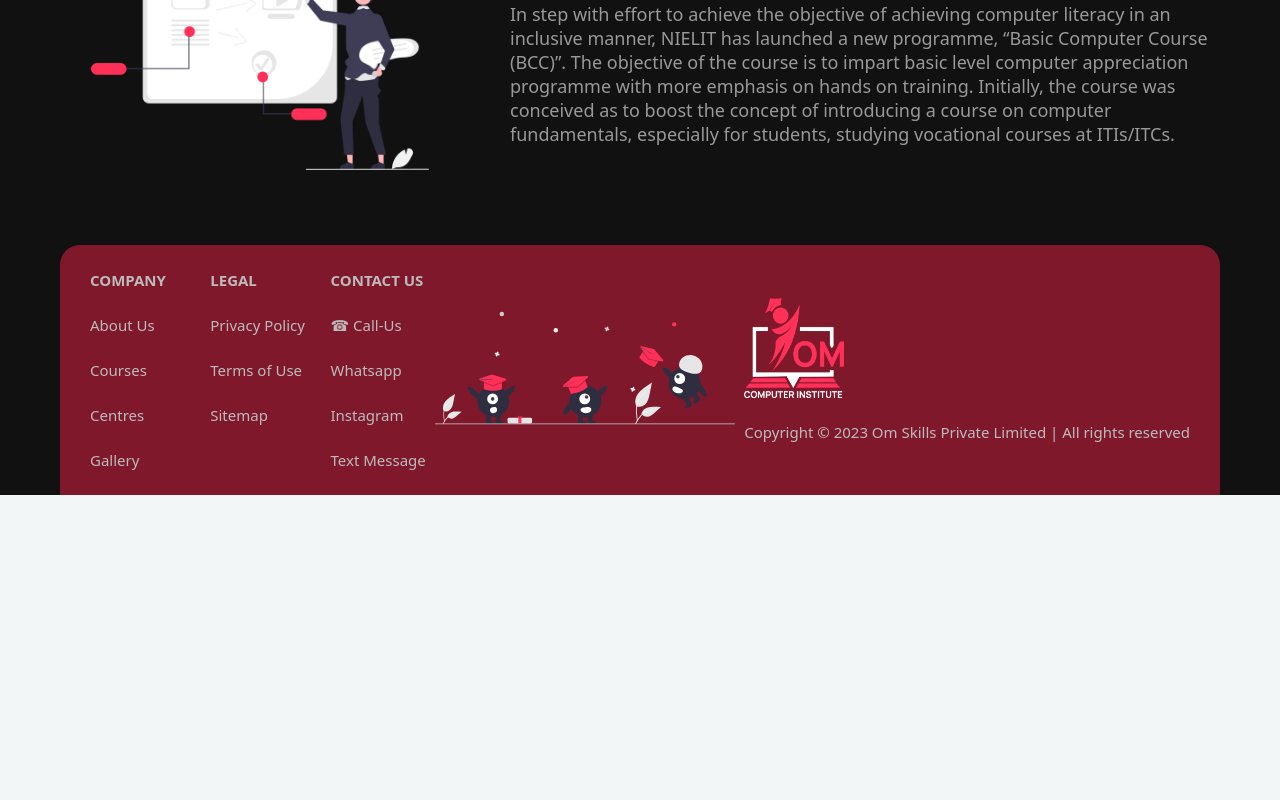
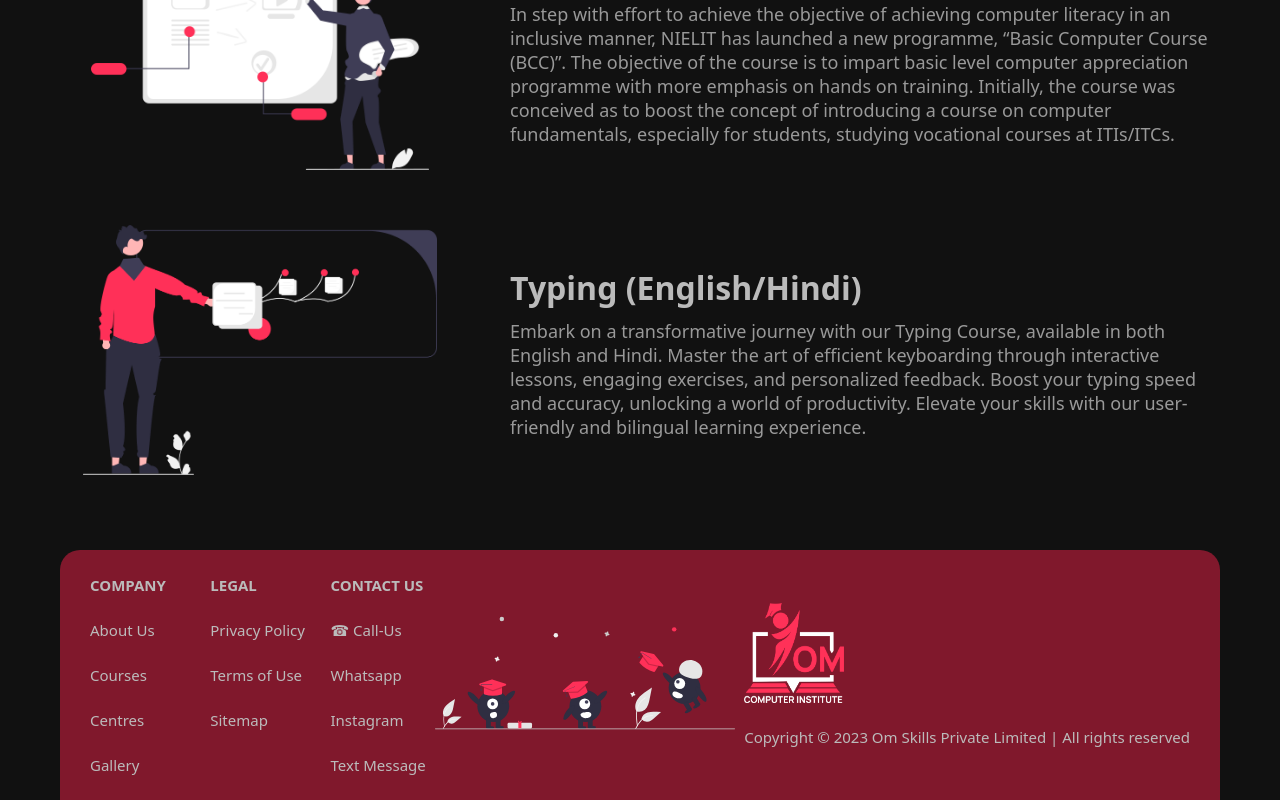
Before and after one commit to MAYANK-TRIPATH/Om-website, a Next.js app: page /courses in a window 1280 px wide. Shown: the part 1858-2658 px from the top of the page. Before the commit the page ends 2353 px from the top, so only its background shows below. Built offline with nearby package versions, Linux system fonts and the light colour scheme.

Commit message:
typing added

```diff
--- a/src/app/courses/page.jsx
+++ b/src/app/courses/page.jsx
@@ -56,6 +56,7 @@ After completing the ADCA course, many small firms recruit candidates for jobs s
           <p className={styles.desc}>AutoCAD is a 2D and 3D computer-aided design (CAD) software application for desktop, web, and mobile developed by Autodesk. It is a general drafting and design application used in industry by architects, project managers, engineers, graphic designers, city planners and other professionals to prepare technical drawings.</p>
         </div>
       </Link>
+
       <Link href="/" className={styles.container}>
         <div className={styles.imageContainer}>
           <Image src={course2} alt="" width={400} height={250} className={styles.image} />
@@ -65,6 +66,17 @@ After completing the ADCA course, many small firms recruit candidates for jobs s
           <p className={styles.desc}>In step with effort to achieve the objective of achieving computer literacy in an inclusive manner, NIELIT has launched a new programme, “Basic Computer Course (BCC)”. The objective of the course is to impart basic level computer appreciation programme with more emphasis on hands on training. Initially, the course was conceived as to boost the concept of introducing a course on computer fundamentals, especially for students, studying vocational courses at ITIs/ITCs.</p>
         </div>
       </Link>
+
+      <Link href="/" className={styles.container}>
+        <div className={styles.imageContainer}>
+          <Image src={course1} alt="" width={400} height={250} className={styles.image} />
+        </div>
+        <div className={styles.content}>
+          <h1 className={styles.title}>Typing (English/Hindi)</h1>
+          <p className={styles.desc}>
+Embark on a transformative journey with our Typing Course, available in both English and Hindi. Master the art of efficient keyboarding through interactive lessons, engaging exercises, and personalized feedback. Boost your typing speed and accuracy, unlocking a world of productivity. Elevate your skills with our user-friendly and bilingual learning experience.</p>
+        </div>
+      </Link>
     </div>
   )
 }
--- a/src/components/footer/Footer.jsx
+++ b/src/components/footer/Footer.jsx
@@ -13,7 +13,6 @@ const Footer = () => {
         <b>CONTACT US</b>
 
 
-
         <a href='/about'>About Us</a>
         <a href='/'>Privacy Policy</a>
         <a href="tel:+91 75708 36804" className="phone-link" aria-label="Call us">&#x260E; Call-Us</a>
@@ -27,7 +26,7 @@ const Footer = () => {
         <a href='/gallery'>Gallery</a>
         <a href='/'></a>
         {/* <a href="https://www.linkedin.com/company/om-skills-institute/about/" className="linkedin-link" aria-label="LinkedIn">LinkedIN</a> */}
-        <a href='sms:+917570836804' class='text-message' aria-label=''>Text Message</a>
+        <a href='sms:+917570836804' className='text-message' aria-label=''>Text Message</a>
 
       </div>
 
```
